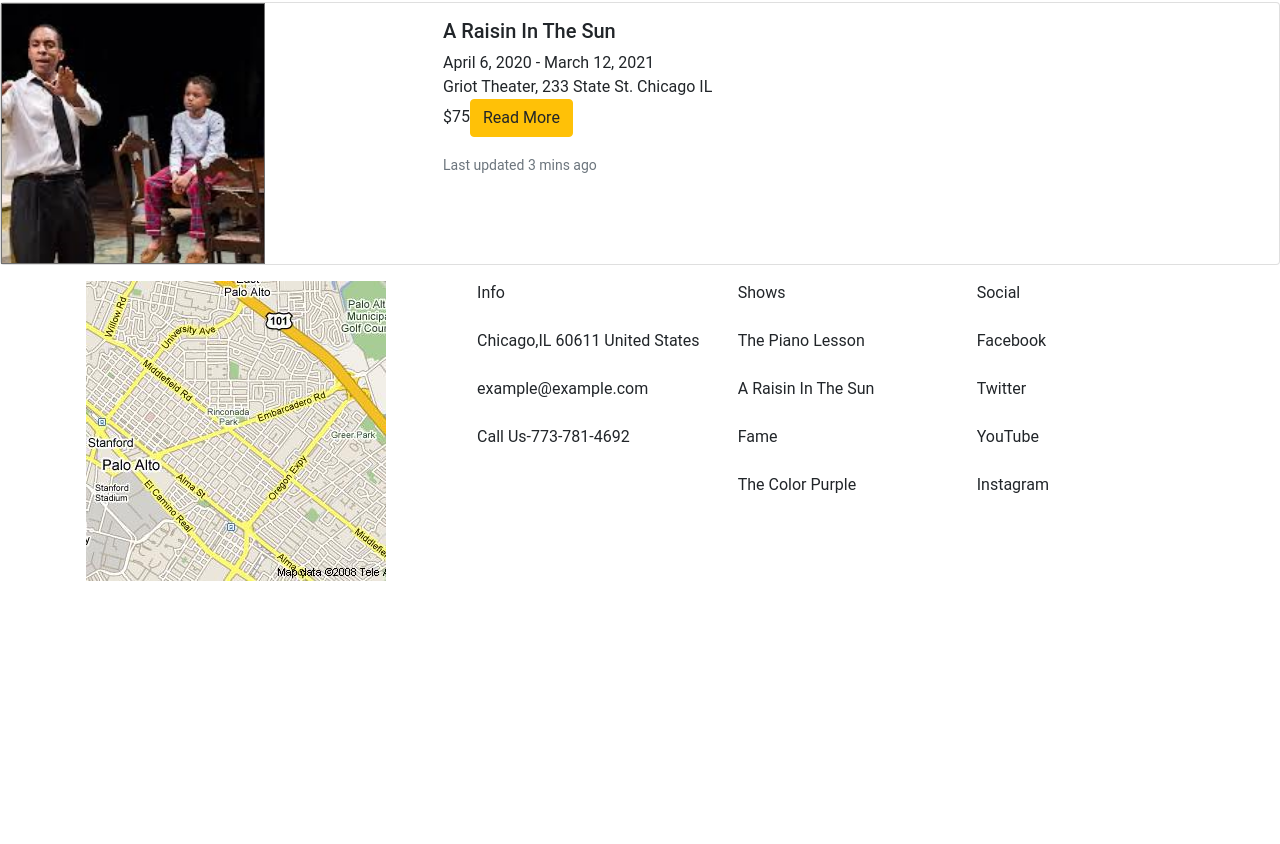
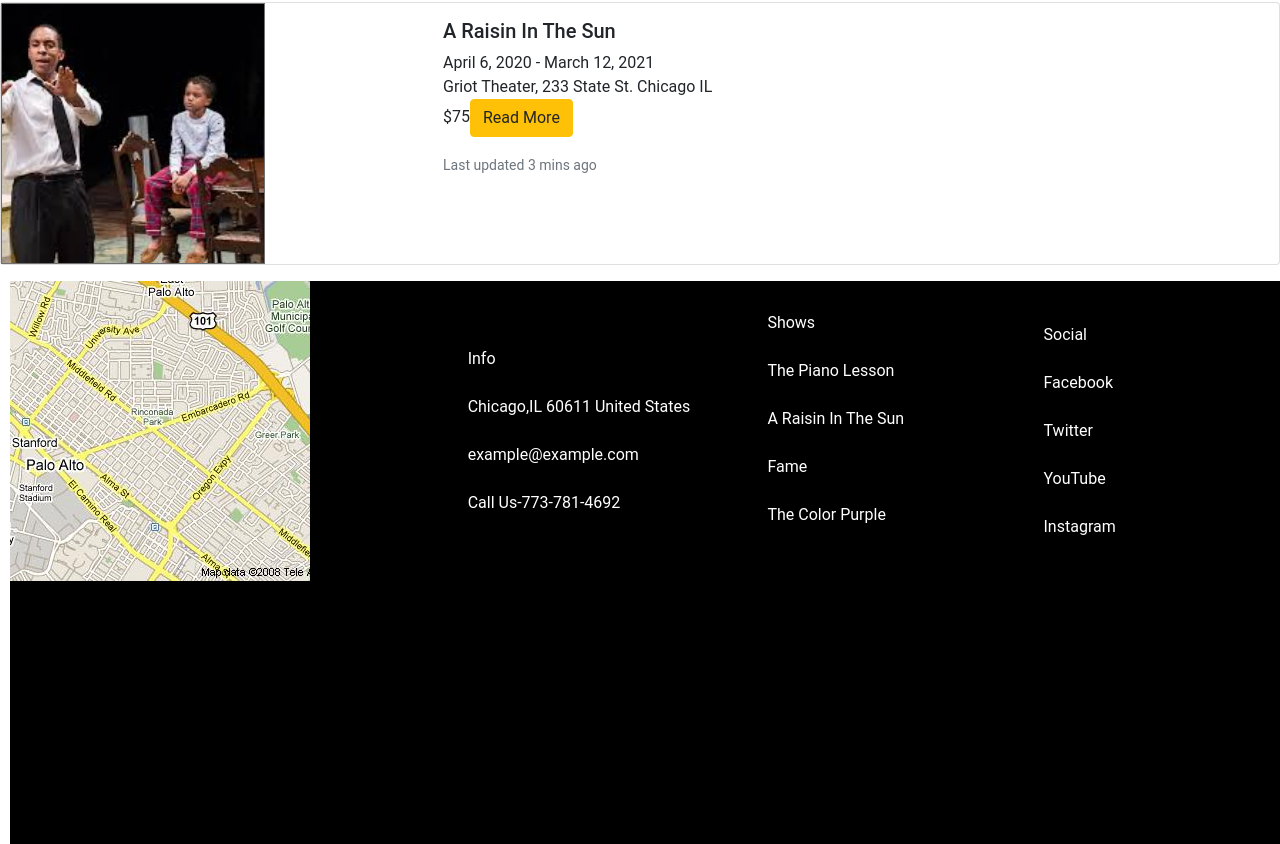
Before and after one commit to amirandersonjones/theatrecompanyMOCKUP, a plain HTML site: page theatrecompany/index.html in a window 1280 px wide. Shown: the part 896-1740 px from the top of the page. Drawn offline with nearby package versions, Linux system fonts and the light colour scheme.

Commit message:
fixes with help

```diff
--- a/theatrecompany/index.html
+++ b/theatrecompany/index.html
@@ -26,7 +26,7 @@
     </nav>
     </div>
 
-    <div class="Featured_Shows"><img src="images/theater-image-background.png"></div>
+    <div class="Featured_Shows"><img id="theateri"src="images/theater-image-background.png"></div>
 
 
     <div id="rasin_cards" div class="card mb-3" style="max-width: auto;">
@@ -81,7 +81,7 @@
 
   <div class="footer-container">
 
-    <div class="container">
+    <div class="container_too">
       <div class="Map_Area"><img src="images/theaterprojectmapimage.jpg"></div>
       <div class="Info_Area">Info<br><br>Chicago,IL&nbsp;60611&nbsp;United States<br><br>example@example.com<br><br>Call Us-773-781-4692</div>
       <div class="Shows_Area">Shows<br><br>The Piano Lesson<br><br>A Raisin In The Sun<br><br>Fame<br><br>The Color Purple<br><br></div>
--- a/theatrecompany/main.css
+++ b/theatrecompany/main.css
@@ -23,11 +23,11 @@ body{
     display: flex;
     width: 100%;
     height: 100%;
-    justify-content: flex-end;
+    justify-content: center;
     margin: 0px;
     padding: 0px;
-    align-items: center;
-    }
+
+}
 
 .nav_links li{
 display:inline-block;
@@ -53,7 +53,7 @@ margin-right: 2em;
 }
 
 
-.Featured_Shows{
+#theateri{
     max-width: 100%;
     height:100%;
     display: flex;
@@ -77,7 +77,13 @@ margin-right: 2em;
 }
 
 
-
+.container_too{
+    display: flex;
+    width: 100%;
+    height: 100%;
+    margin: px;
+    border: 0px;
+}
 
 
 
@@ -102,11 +108,16 @@ margin-right: 2em;
 
 
 
-
-  .container {  display: grid;
+.container_too{
+    margin-left: 10px;
+    align-items: center;
+    background-color: black;
+    color: white;
+}
+  .container_too {  display: grid;
     grid-template-columns: 1.3fr 0.5fr 1.2fr 1.1fr 1fr;
     grid-template-rows: 1fr 0.6fr 1.4fr;
-    gap: 0px 0px;
+    gap: 0em 1em;
     grid-auto-flow: row;
     grid-template-areas:
       "Map_Area Map_Area Info_Area Shows_Area Social_Area"
```
